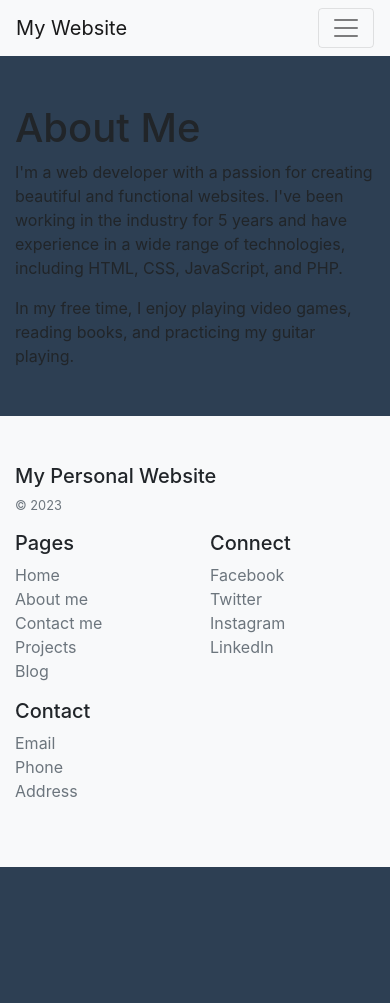
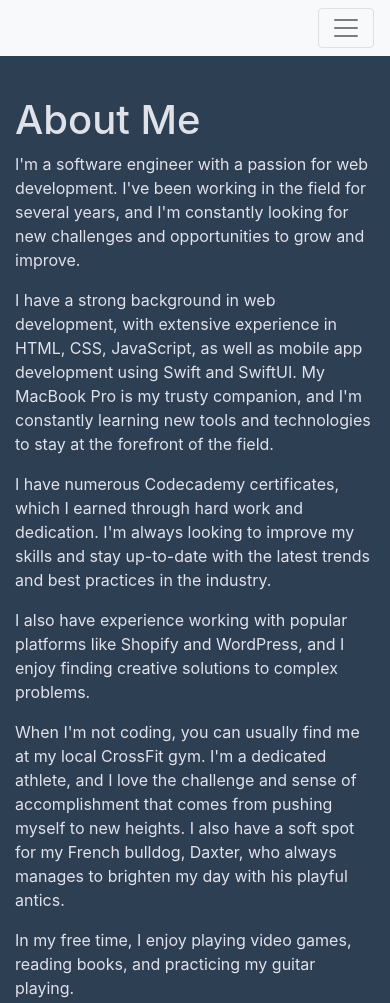
Before and after one commit to AlexGuyNichols/AlexGuyNichols.github.io, a plain HTML site: page about.html in a window 390 px wide. Shown: the top 1003 px of the page. Before the commit the page ends 867 px from the top, so only its background shows below. Drawn offline with nearby package versions, Linux system fonts and the light colour scheme.

Commit message:
updated about me page with better text & insta

```diff
--- a/about.html
+++ b/about.html
@@ -4,20 +4,25 @@
     <meta charset="UTF-8" />
     <meta name="viewport" content="width=device-width, initial-scale=1.0" />
     <title>About Me - My Personal Website</title>
+     <!-- Custom stylesheet -->
+     <link rel="stylesheet" href="style.css?version1" />
 
     <!-- Bootstrap stylesheet -->
     <link rel="stylesheet" href="https://stackpath.bootstrapcdn.com/bootstrap/4.3.1/css/bootstrap.min.css" integrity="sha384-ggOyR0iXCbMQv3Xipma34MD+dH/1fQ784/j6cY/iJTQUOhcWr7x9JvoRxT2MZw1T" crossorigin="anonymous" />
-
-    <!-- Custom stylesheet -->
-    <link rel="stylesheet" href="style.css" />
-
   </head>
   <body>
 
-    <!-- Navigation bar -->
-    <nav class="navbar navbar-expand-lg navbar-light bg-light">
-      <a class="navbar-brand" href="#">My Website</a>
-      <button class="navbar-toggler" type="button" data-toggle="collapse" data-target="#navbarNav" aria-controls="navbarNav" aria-expanded="false" aria-label="Toggle navigation">
+    <nav class="navbar navbar-expand-lg navbar-light bg-light fixed-top">
+        <a class="navbar-brand" href="#"></a>
+        <button
+          class="navbar-toggler"
+          type="button"
+          data-toggle="collapse"
+          data-target="#navbarNav"
+          aria-controls="navbarNav"
+          aria-expanded="false"
+          aria-label="Toggle navigation"
+        >
           <span class="navbar-toggler-icon"></span>
         </button>
         <div class="collapse navbar-collapse" id="navbarNav">
@@ -41,22 +46,47 @@
         </div>
       </nav>
 
+
     <!-- Main content -->
-    <div class="container my-5">
-      <h1>About Me</h1>
-      <p>
-        I'm a web developer with a passion for creating beautiful and functional websites. I've been working in the industry for 5 years and have experience in a wide range of technologies, including HTML, CSS, JavaScript, and PHP.
+    <div class="container mt-5 pt-5">
+      <h1 class="off-white">About Me</h1>
+      <p class="off-white">
+        I'm a software engineer with a passion for web development. I've been working in the field for several years, and I'm constantly looking for new challenges and opportunities to grow and improve.
     </p>
-      <p>
+        <p class="off-white">
+        I have a strong background in web development, with extensive experience in HTML, CSS, JavaScript, as well as mobile app development using Swift and SwiftUI. My MacBook Pro is my trusty companion, and I'm constantly learning new tools and technologies to stay at the forefront of the field.
+    </p>
+        <p class="off-white">
+        I have numerous Codecademy certificates, which I earned through hard work and dedication. I'm always looking to improve my skills and stay up-to-date with the latest trends and best practices in the industry.
+    </p>
+        <p class="off-white">
+        I also have experience working with popular platforms like Shopify and WordPress, and I enjoy finding creative solutions to complex problems.
+    </p>
+        <p class="off-white">
+        When I'm not coding, you can usually find me at my local CrossFit gym. I'm a dedicated athlete, and I love the challenge and sense of accomplishment that comes from pushing myself to new heights. I also have a soft spot for my French bulldog, Daxter, who always manages to brighten my day with his playful antics.      </p>
+    </p>
+        <p class="off-white">
         In my free time, I enjoy playing video games, reading books, and practicing my guitar playing.
       </p>
     </div>
+
+    <div class="container mt-5">
+        <div class="row">
+          <div class="col-12">
+            <div class="d-flex justify-content-center">
+              <iframe src="https://snapwidget.com/embed/1025563" class="snapwidget-widget" allowtransparency="true" frameborder="0" scrolling="no" style="border:none; overflow:hidden; width:100%; height:300px"></iframe>
+            </div>
+          </div>
+        </div>
+      </div>
+
 
 <!-- Footer -->
     <footer class="container-fluid bg-light py-5">
         <div class="row">
           <div class="col-12 col-md">
-            <h5>My Personal Website</h5>
+            <h5>Alex Nichols</h5>
+            <h6>Software Engineer</h6>
             <small class="d-block mb-3 text-muted">&copy; 2023</small>
           </div>
           <div class="col-6 col-md">
@@ -90,8 +120,6 @@
       </footer>
 
       <!-- JavaScript files -->
-        <script src="https://code.jquery.com/jquery-3.3.1.slim.min.js"integrity="sha384-q8i/X+965DzO0rT7abK41JStQIAqVgRVzpbzo5smXKp4YfRvH+8abtTE1Pi6jizo"crossorigin="anonymous"></script>
-        <script src="https://cdn.jsdelivr.net/npm/@popperjs/core@2.9.1/dist/umd/popper.min.js"integrity="sha256-+eMKN6Pm2iLQgz6UcE6YLy5h5orxsl5JrTZrxZ2vKy0="crossorigin="anonymous"></script>
         <script src="https://stackpath.bootstrapcdn.com/bootstrap/4.3.1/js/bootstrap.min.js"integrity="sha384-JjSmVgyd0p3pXB1rRibZUAYoIIy6OrQ6VrjIEaFf/nJGzIxFDsf4x0xIM+B07jRM"crossorigin="anonymous"></script>
         <script src="app.js"></script>
   </body>
--- a/style.css
+++ b/style.css
@@ -1,3 +1,7 @@
 body {
     background-color: #2D3F53 !important;
   }
+
+.off-white {
+    color: #E1E1E8;
+  }
```
Also changed, not shown: index.html (+8 -7 lines). Lines whose indentation alone changed are shown as unchanged.
